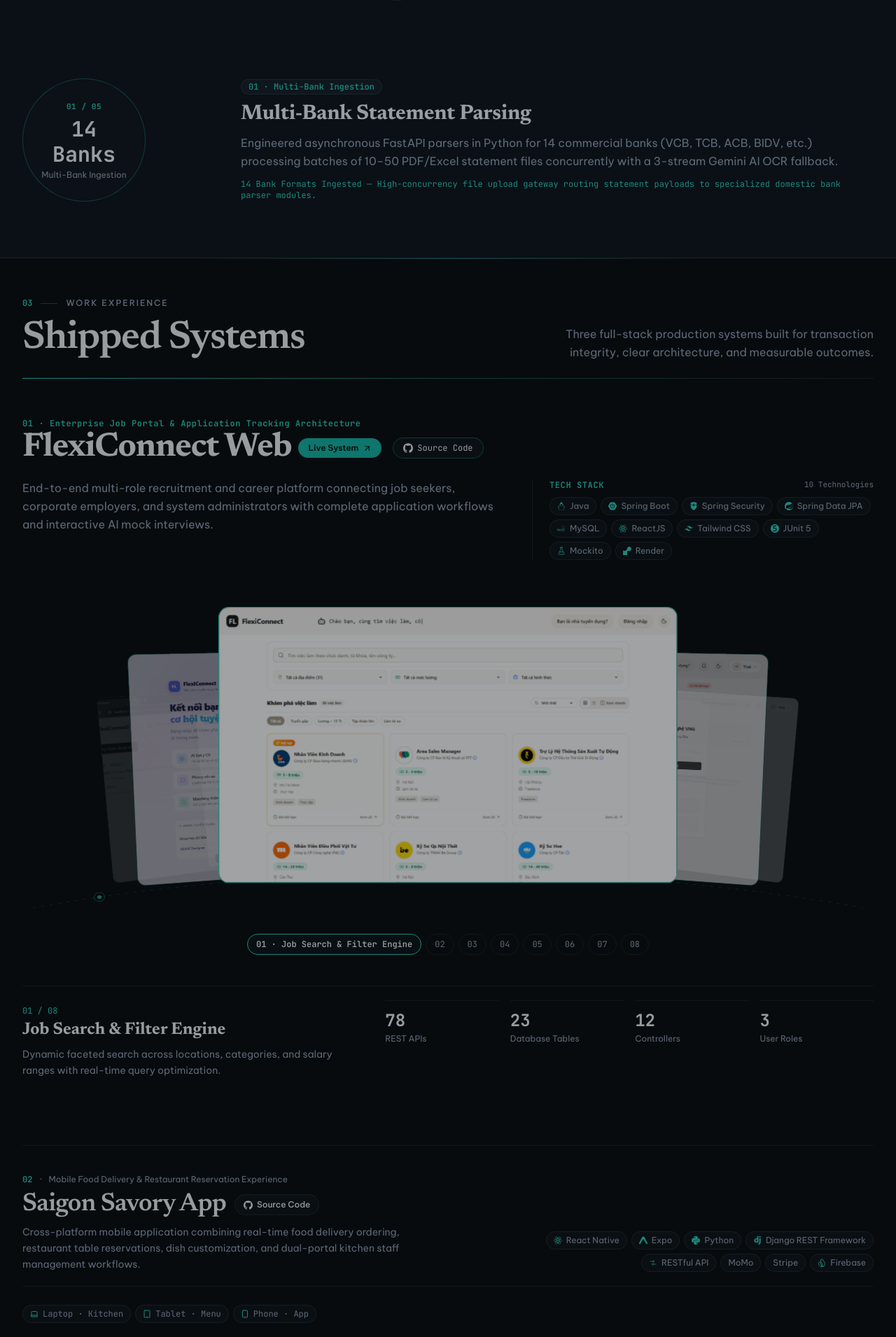
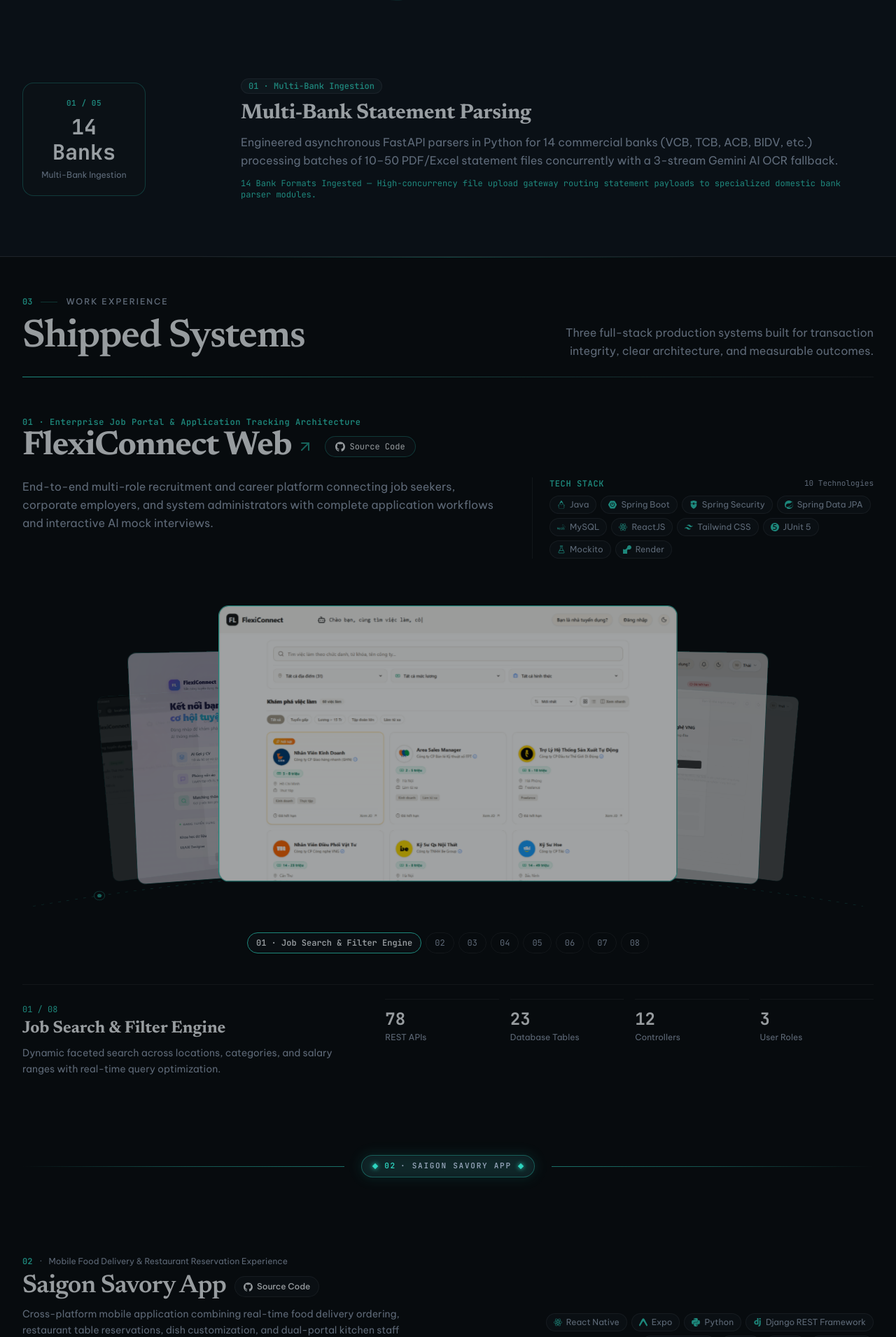
Before and after one commit to soodthin/dev-portfolio, a Next.js app: page / in a window 1280 px wide. Shown: the part 1604-3514 px from the top of the page at 70% size. Built offline with nearby package versions, Linux system fonts and the light colour scheme.

Commit message:
fix(works): remove redundant live system badge next to FlexiConnect title

```diff
--- a/components/sections/FlexiConnectShowcase.tsx
+++ b/components/sections/FlexiConnectShowcase.tsx
@@ -106,16 +106,16 @@ export function FlexiConnectShowcase({
                 href={project.demoUrl || 'https://flexiconnectweb.onrender.com/'}
                 target="_blank"
                 rel="noopener noreferrer"
-                className="group inline-flex items-center gap-2.5 text-[var(--text)] hover:text-[var(--accent)] transition-colors cursor-pointer"
+                className="group inline-flex items-center gap-2 text-[var(--text)] hover:text-[var(--accent)] transition-colors cursor-pointer"
                 title="FlexiConnect Web - Open Live System"
               >
                 <h3 className="font-serif text-3xl sm:text-4xl lg:text-5xl font-bold tracking-[-0.025em] transition-colors">
                   {project.title}
                 </h3>
-                <span className="inline-flex items-center gap-1.5 px-3.5 py-1.5 rounded-full bg-[var(--accent-deep)] text-[var(--accent-cta-text)] hover:brightness-110 text-xs font-semibold shadow-[var(--surface-shadow)] transition-all shrink-0">
-                  <span>Live System</span>
-                  <ArrowUpRight size={13} className="transition-transform group-hover:translate-x-0.5 group-hover:-translate-y-0.5" />
-                </span>
+                <ArrowUpRight
+                  size={24}
+                  className="text-[var(--accent)] opacity-70 group-hover:opacity-100 group-hover:translate-x-0.5 group-hover:-translate-y-0.5 transition-all shrink-0"
+                />
               </a>
 
               <a
--- a/components/sections/SelectedWorksSection.tsx
+++ b/components/sections/SelectedWorksSection.tsx
@@ -61,6 +61,43 @@ interface HighlightExplorerProps {
   highlights: string[];
   layoutIdPrefix: string;
   sectionLabel: string;
+}
+
+/**
+ * Architectural separator between featured projects.
+ * Features a dual gradient hairline beam with a glowing junction node and index badge.
+ */
+function ProjectDivider({ number, label }: { number: string; label: string }) {
+  return (
+    <div
+      className="relative w-full py-4 flex items-center justify-center select-none"
+      role="separator"
+      aria-label={`Divider to project ${number}`}
+    >
+      {/* Left beam with gradient fade */}
+      <div className="flex-1 h-px bg-gradient-to-r from-transparent via-[var(--hairline-strong)] to-[var(--accent)]/50" />
+
+      {/* Center architectural badge */}
+      <div className="relative mx-3 sm:mx-6 shrink-0 flex items-center gap-2.5 px-4 py-1.5 rounded-full border border-[var(--hairline-strong)] bg-[var(--surface-1)] shadow-[0_2px_12px_-2px_rgba(0,0,0,0.12)]">
+        {/* Soft background ambient glow */}
+        <div className="absolute -inset-1 rounded-full bg-[var(--accent)]/10 blur-sm pointer-events-none" />
+
+        {/* Left rotated diamond */}
+        <span className="relative w-1.5 h-1.5 rotate-45 bg-[var(--accent)] shadow-[0_0_6px_var(--accent)]" />
+
+        {/* Project number + label */}
+        <span className="relative font-mono text-[11px] font-semibold tracking-[0.16em] uppercase text-[var(--text-muted)]">
+          <span className="text-[var(--accent)] mr-1.5">{number}</span>· {label}
+        </span>
+
+        {/* Right rotated diamond */}
+        <span className="relative w-1.5 h-1.5 rotate-45 bg-[var(--accent)] shadow-[0_0_6px_var(--accent)]" />
+      </div>
+
+      {/* Right beam with gradient fade */}
+      <div className="flex-1 h-px bg-gradient-to-l from-transparent via-[var(--hairline-strong)] to-[var(--accent)]/50" />
+    </div>
+  );
 }
 
 /**
@@ -204,11 +241,13 @@ export function SelectedWorksSection({ onOpenLightbox }: SelectedWorksSectionPro
           {/* PROJECT 02: Saigon Savory App (Media Left, Text Right)            */}
           {/* ================================================================= */}
           {proj2 && (
+            <>
+              <ProjectDivider number={proj2.number} label={proj2.title} />
               <ScrollDepthWrapper sectionId={proj2.id}>
                 <article
                   id={proj2.id}
                   ref={p2StageRef}
-                className="scroll-mt-24 pt-8 lg:pt-10 border-t border-[var(--hairline)] space-y-5 lg:space-y-6"
+                  className="scroll-mt-24 space-y-5 lg:space-y-6"
                 >
               {/* Full-Width Project Header Bar */}
               <div className="flex flex-col lg:flex-row lg:items-end justify-between gap-4 pb-4 lg:pb-5 border-b border-[var(--hairline)]">
@@ -559,14 +598,17 @@ export function SelectedWorksSection({ onOpenLightbox }: SelectedWorksSectionPro
               </div>
             </article>
           </ScrollDepthWrapper>
+          </>
           )}
 
           {/* ================================================================= */}
           {/* PROJECT 03: Dev Portfolio Engine (Open Horizontal Strip, No Nest) */}
           {/* ================================================================= */}
           {proj3 && (
+            <>
+              <ProjectDivider number={proj3.number} label={proj3.title} />
               <ScrollDepthWrapper sectionId={proj3.id}>
-              <article id={proj3.id} className="scroll-mt-24 pt-8 lg:pt-10 border-t border-[var(--hairline)]">
+                <article id={proj3.id} className="scroll-mt-24">
                 <SpotlightSurface className="rounded-2xl border border-[var(--hairline)] bg-[var(--surface-1)] p-5 sm:p-7 lg:p-8 shadow-[var(--surface-shadow)]">
                 <div className="flex flex-col lg:flex-row lg:items-end justify-between gap-4 pb-4 lg:pb-5 border-b border-[var(--hairline)]">
                   <div className="space-y-2 max-w-2xl">
@@ -682,6 +724,7 @@ export function SelectedWorksSection({ onOpenLightbox }: SelectedWorksSectionPro
               </SpotlightSurface>
             </article>
           </ScrollDepthWrapper>
+          </>
           )}
         </div>
       </div>
--- a/components/sections/WorkHistorySection.tsx
+++ b/components/sections/WorkHistorySection.tsx
@@ -123,7 +123,7 @@ export function WorkHistorySection() {
 
           {/* Description on Left & Core Stack on Right */}
           <div className="grid grid-cols-1 lg:grid-cols-12 gap-6 lg:gap-8 items-start pt-1">
-            <div className="lg:col-span-7 pt-1.5 sm:pt-2">
+            <div className="lg:col-span-7 pt-3.5 sm:pt-4.5">
               <p className="text-sm sm:text-base text-[var(--text-muted)] leading-relaxed">
                 {experience.description}
               </p>
@@ -225,14 +225,14 @@ export function WorkHistorySection() {
 
         <div className="grid grid-cols-1 lg:grid-cols-12 gap-6 lg:gap-8 items-center pt-1">
           <div className="lg:col-span-3 flex items-center justify-center lg:justify-start">
-            <div className="w-40 h-40 sm:w-44 sm:h-44 rounded-full bg-[var(--surface-1)] border border-[var(--hairline-strong)] shadow-[var(--surface-shadow)] flex flex-col items-center justify-center text-center p-4 transition-all duration-300 shrink-0">
+            <div className="w-full sm:w-48 lg:w-44 rounded-2xl bg-[var(--surface-1)] border border-[var(--hairline-strong)] shadow-[var(--surface-shadow)] flex flex-col items-center justify-center text-center p-4 sm:p-5 transition-all duration-300 shrink-0">
               <span className="font-mono text-[11px] text-[var(--accent)] font-semibold tracking-wider">
                 {cur.step} / 0{stages.length}
               </span>
-              <span className="font-mono text-2xl sm:text-3xl font-bold text-[var(--text)] mt-1 tabular-nums">
+              <span className="font-mono text-2xl sm:text-3xl font-bold text-[var(--text)] mt-1.5 tabular-nums">
                 {cur.metric}
               </span>
-              <span className="text-xs text-[var(--text-muted)] mt-1 max-w-[130px] text-center leading-tight">
+              <span className="text-xs text-[var(--text-muted)] mt-1.5 text-center leading-normal">
                 {cur.name}
               </span>
             </div>
```
Lines whose indentation alone changed are shown as unchanged.
